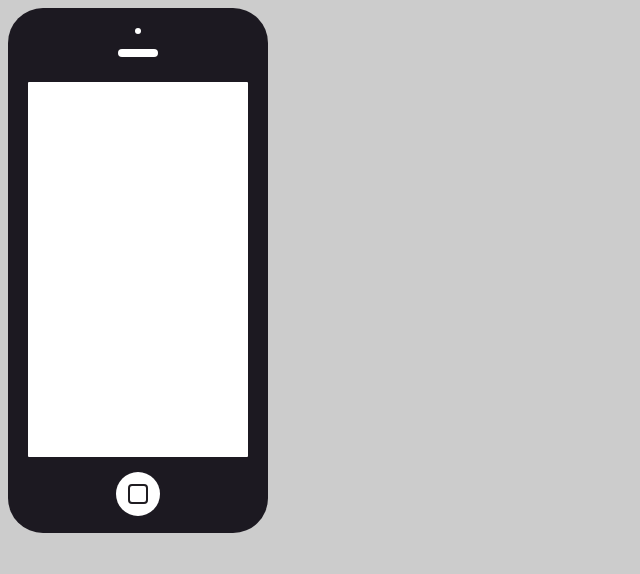
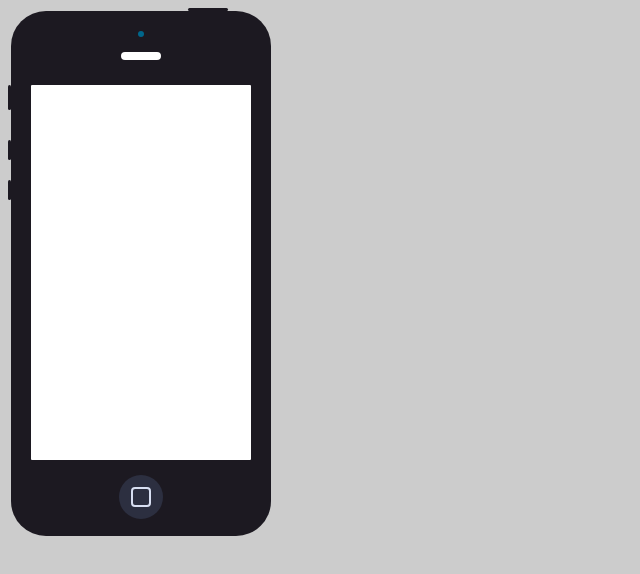
Before and after one commit to bharathy89/flatiphone, a plain HTML site: page public/index.html in a window 1280 px wide. Shown: the whole page, without its empty margins (0-640 px from the left). Drawn offline with Linux system fonts and the light colour scheme.

Commit message:
almost done

```diff
--- a/public/index.html
+++ b/public/index.html
@@ -8,11 +8,47 @@
             body {
                 background: #ccc;
             }
+
             #iphone {
+                margin: 0 auto;
+            }
+
+            #onoff_button {
+                width:40px; height:3px;
+                background: #1c1921;
+                border-radius: 3px;
+                left: 180px;
+                position: relative;
+            }
+
+            #hold_button {
+                width:3px; height:25px;
+                background: #1c1921;
+                border-radius: 3px;
+                top: 85px;
+                position: absolute;
+            }
+
+            .volume {
+                width:3px; height:20px;
+                background: #1c1921;
+                border-radius: 3px;
+                position:absolute;
+            }
+
+            #volume_up_button {
+                top:140px;
+            }
+
+            #volume_down_button {
+                top:180px;
+            }
+
+
+            #iphone_body {
                 width: 260px; height: 525px;
-
                 background: #1c1921;
-
+                left:3px;
                 border-radius: 35px;
                 -webkit-border-radius: 35px;
                 -moz-border-radius: 35px;
@@ -25,7 +61,9 @@
                 border-radius: 3px;
                 -webkit-border-radius: 3px;
                 -moz-border-radius: 3px;
-                background: #ffffff;
+                border-width: 2px;
+                border-color: #000000;
+                background: #00668b;
                 margin:0 auto;
                 position: relative;
             }
@@ -58,7 +96,7 @@
                 border-radius: 22px;
                 -webkit-border-radius: 22px;
                 -moz-border-radius: 22px;
-                background: #ffffff;
+                background: #2c2f40;
                 margin:0 auto;
                 position: relative;
             }
@@ -67,7 +105,7 @@
                 width: 16px; height: 16px;
                 top:12px;
                 border-width: 2px;
-                border-color: #1f1c21;
+                border-color: #d8dff2;
                 border-style: solid;
                 border-radius: 4px;
                 -webkit-border-radius: 4px;
@@ -80,14 +118,19 @@
         </style>
     </head>
     <body>
-        <div id = "iphone">
-            <div id="camera"></div>
-            <div id="speaker"></div>
-            <div id="screen"></div>
-            <div id="circle_button">
-                <div id="button_decoration"></div>
+        <div id="iphone">
+            <div id="onoff_button"></div>
+            <div id="hold_button"></div>
+            <div id="volume_up_button" class="volume"></div>
+            <div id="volume_down_button" class="volume"></div>
+            <div id = "iphone_body">
+                <div id="camera"></div>
+                <div id="speaker"></div>
+                <div id="screen"></div>
+                <div id="circle_button">
+                    <div id="button_decoration"></div>
+                </div>
             </div>
         </div>
-
     </body>
 </html>
```
